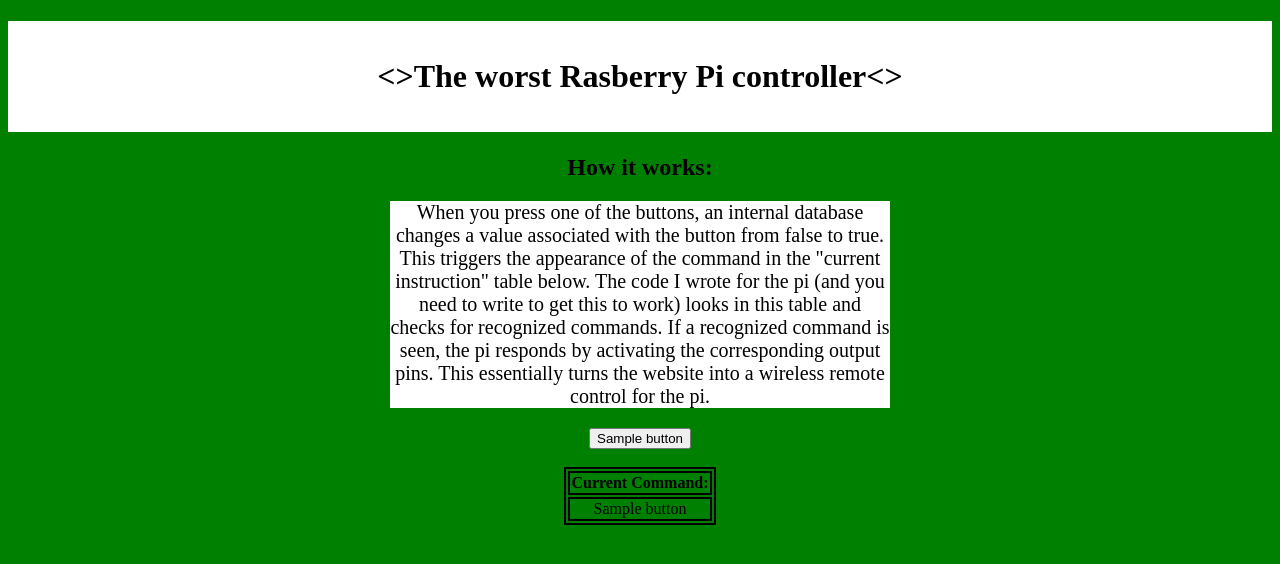
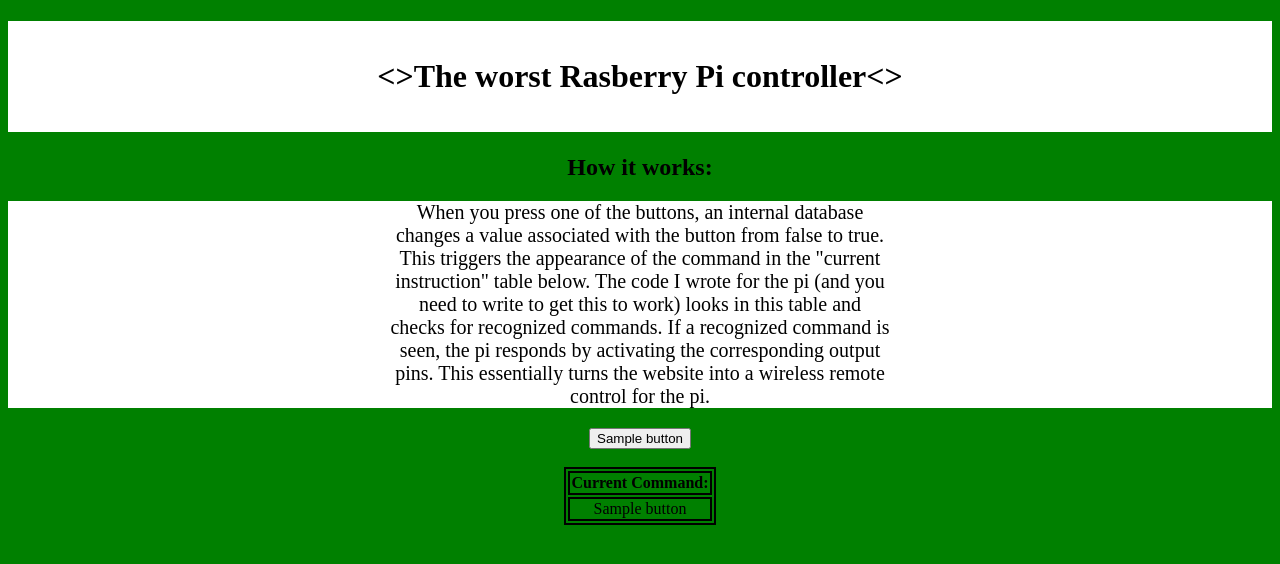
Before and after one commit to Tobiasc14/myRobotWebsite, a Django app: page /ready/ in a window 1280 px wide. Shown: the top 564 px of the page. Run offline with Django 3.2, Linux system fonts and the light colour scheme; tables that the repository leaves empty hold one stand-in row (values such as "Sample post").

Commit message:
Aesthetics

```diff
--- a/controls/templates/controls/ready.html
+++ b/controls/templates/controls/ready.html
@@ -7,9 +7,9 @@
         h1 {text-align: center; color: black; background-color: white;}
         h2 {text-align: center; color: black;}
         p {text-align: center; color: black; width: 500px; font-size: 20px;background-color: white;}
-        div {text-align: center;width: 500px; margin: auto; word-wrap: normal; }
-        .center {text-align: center;}
-        .button {text-align: center; width: 75;}
+        div {text-align: center; margin: auto; word-wrap: normal; background-color: white;}
+        .center {text-align: center;width: 500px;}
+        .button {text-align: center; width: 75; background-color: green}
         .command {text-align: center; margin-left: auto; margin-right: auto;}
         table, th, td {text-align: center; border: 2px solid black; margin-left: auto; margin-right: auto;}
 
@@ -26,13 +26,16 @@
         How it works:
     </h2>
     <div>
-        <p>
+        <div class = center>
+            <p>
             When you press one of the buttons, an internal database changes a value associated with the button from
             false to true. This triggers the appearance of the command in the "current instruction" table below.
             The code I wrote for the pi (and you need to write to get this to work) looks in this table and checks
             for recognized commands. If a recognized command is seen, the pi responds by activating the corresponding
             output pins. This essentially turns the website into a wireless remote control for the pi.
-    </p>
+             </p>
+        </div>
+
     </div>
 <form action="{% url 'controls:driving' %}" method="post">
     {% csrf_token %}
```
